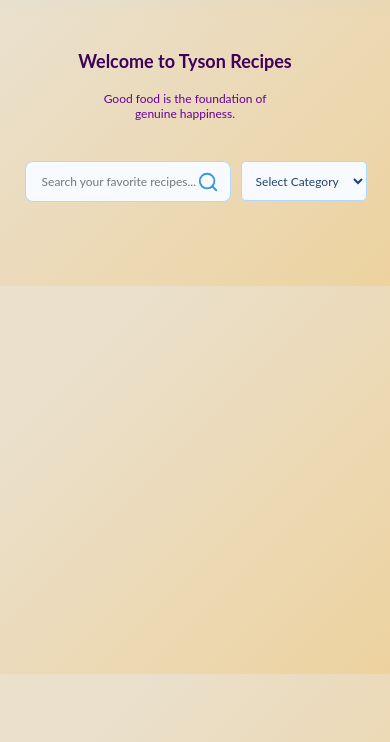
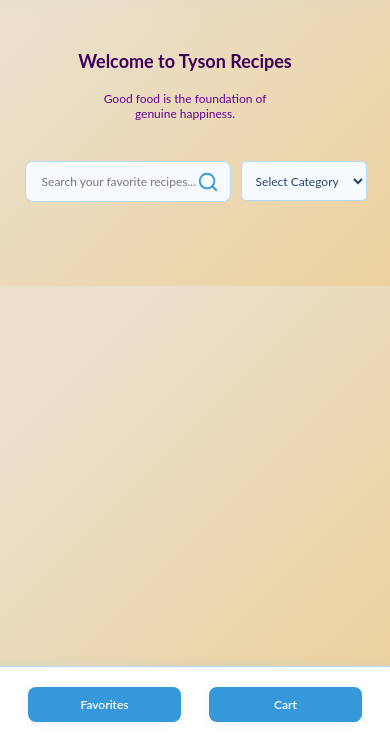
Before and after one commit to thalapathigugan/Task_06_Recipe-App_02, a plain HTML site: page index.html in a window 390 px wide. Shown: the part 102-844 px from the top of the page. Drawn offline with Linux system fonts and the light colour scheme; no server answers; a web font is replaced by a local one.

Commit message:
update bottom favorite and cart button

```diff
--- a/index.html
+++ b/index.html
@@ -75,5 +75,9 @@
 
   <script src="main.js"></script>
   <div class="toaster"></div>
+  <div class="mobile-bottom-bar">
+    <button type="button" class="mobile-bottom-favorites-btn">Favorites</button>
+    <button type="button" class="mobile-bottom-cart-btn">Cart</button>
+  </div>
 </body>
 </html>
--- a/main.js
+++ b/main.js
@@ -1195,4 +1195,14 @@
     }
   });
 
+  // Mobile bottom bar button logic
+  const mobileBottomFavoritesBtn = document.querySelector('.mobile-bottom-favorites-btn');
+  const mobileBottomCartBtn = document.querySelector('.mobile-bottom-cart-btn');
+  if (mobileBottomFavoritesBtn && viewFavoritesBtn) {
+    mobileBottomFavoritesBtn.addEventListener('click', () => viewFavoritesBtn.click());
+  }
+  if (mobileBottomCartBtn && viewCartBtn) {
+    mobileBottomCartBtn.addEventListener('click', () => viewCartBtn.click());
+  }
+
 });
--- a/style.css
+++ b/style.css
@@ -899,3 +899,44 @@
     font-size: 12px !important;
   }
 }
+
+.mobile-bottom-bar {
+  display: none;
+}
+
+@media screen and (max-width: 500px) {
+  .mobile-bottom-bar {
+    display: flex;
+    position: fixed;
+    left: 0;
+    right: 0;
+    bottom: 0;
+    z-index: 2000;
+    background: #fff;
+    border-top: 1.5px solid #b3d8fd;
+    box-shadow: 0 -2px 12px rgba(52,152,219,0.08);
+    justify-content: space-around;
+    align-items: center;
+    padding: 20px !important;
+    gap: 12px;
+  }
+  .mobile-bottom-bar button {
+    background: #3498db;
+    color: #fff;
+    border: none;
+    border-radius: 8px;
+    font-size: 16px;
+    font-weight: 600;
+    padding: 10px 24px;
+    box-shadow: 0 2px 8px rgba(52,152,219,0.10);
+    cursor: pointer;
+    flex: 1 1 0;
+    margin: 0 8px;
+    transition: background 0.2s, color 0.2s;
+  }
+  .mobile-bottom-bar button:active,
+  .mobile-bottom-bar button:hover {
+    background: #217dbb;
+    color: #fff;
+  }
+}
```
